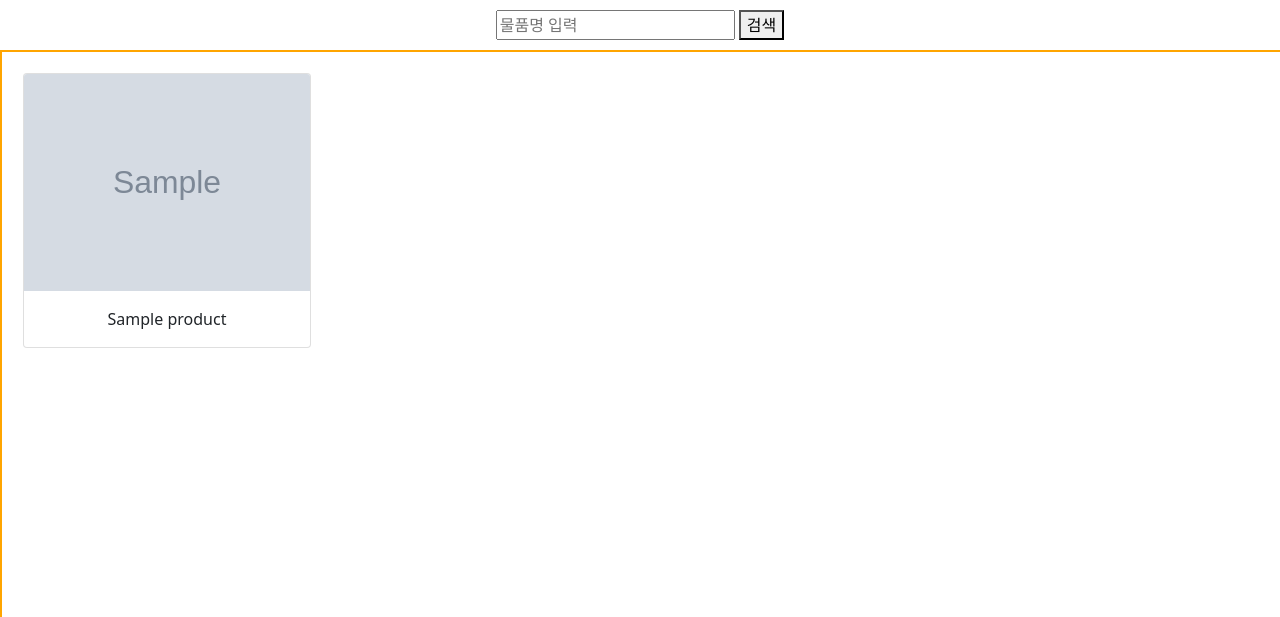
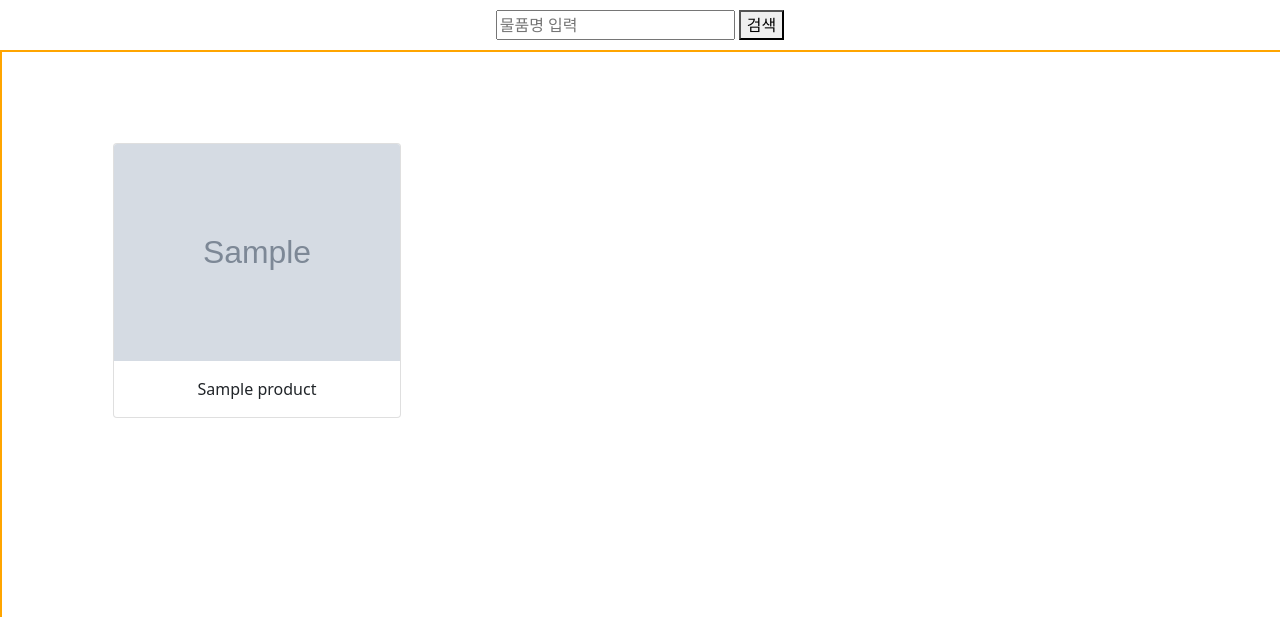
Before and after one commit to wndyd0131/Season_Mall, a Django app: page / in a window 1280 px wide; the page is wider, and only the part inside the window is pictured. Shown: the part 66-683 px from the top of that part. Run offline with Django 4.2, Linux system fonts and the light colour scheme; tables that the repository leaves empty hold one stand-in row (values such as "Sample post"); grey boxes marked "Sample" are stand-in pictures; some libraries are stand-ins or nearby versions.

Commit message:
change in placement of items

```diff
--- a/SeasonMall/views.py
+++ b/SeasonMall/views.py
@@ -5,11 +5,13 @@ from .models import Product
 from django.contrib.auth.decorators import login_required
 from django.core.paginator import Paginator
 from django.http import HttpResponse
+import stripe
+from django.conf import settings
 # Create your views here.
 def index(request):
   p_list = Product.objects.order_by('-created_date')
   page = request.GET.get('page','1') #페이징 적용
-  paginator = Paginator(p_list, 20)
+  paginator = Paginator(p_list, 16)
   page_obj = paginator.get_page(page)
   context = {'p_list':page_obj}
   return render(request, 'SeasonMall/index.html', context)
--- a/config/settings.py
+++ b/config/settings.py
@@ -39,6 +39,7 @@ INSTALLED_APPS = [
     'django.contrib.staticfiles',
     'SeasonMall.apps.SeasonmallConfig',
     'common.apps.CommonConfig',
+    'stripe',
 ]
 
 MIDDLEWARE = [
@@ -147,3 +148,7 @@ LOGOUT_REDIRECT_URL = '/'
 #이미지를 넣기 위해 필요
 MEDIA_URL = '/media/' #SeasonMall/media/파일경로로 나타내기
 MEDIA_ROOT = os.path.join(BASE_DIR, 'media') #MEDIA_ROOT에 파일이 저장됨 (upload_to 경로가 없으면 MEDIA_ROOT의 경로에 저장됨)
+
+#결제를 위해 필요 (stripe 사용)
+STRIPE_PUBLIC_KEY = 'pk_test_51KDr9GLvtI4Ww06EqhkEjq8ppEdMNRYhbKzXTCVzAXA1XXoPeFsSw06IM1HHYUDE4j2R2xyuxFhSj2Khn5sd0lv3001M91j9Hr'
+STRIPE_SECRET_KEY = 'sk_test_51KDr9GLvtI4Ww06ElzpTUvOjek0eOlNjfOwUExkp3TvOQymt4kcaxheQ4iVZHEXOT73tCx2OfEFItRZlPJLQL5XQ00xlyQn2C6'
--- a/static/style.css
+++ b/static/style.css
@@ -26,7 +26,7 @@ a:hover{
   height: 1420px;
   margin: 0px auto;
   border: 2px solid orange;
-  justify-content:right;
+  justify-content:center;
   flex-wrap: nowrap;
 }
 
@@ -56,8 +56,16 @@ a:hover{
   margin-top:10px;
   margin-bottom:10px;
 }
+
 .card {
+  margin:21px;
+  float:left;
   text-align:center;
+}
+
+.card_box{
+  margin-left: 90px;
+  margin-top: 70px;
 }
 
 .manage_box{
@@ -91,11 +99,6 @@ a:hover{
   color:white;
 }
 
-.card {
-  margin:21px;
-  float:left;
-  width: 200px;
-}
 .buy_prdt{
   justify-content:center;
   display:flex;
--- a/templates/SeasonMall/index.html
+++ b/templates/SeasonMall/index.html
@@ -8,6 +8,7 @@
 <div class="box">
   {% if p_list %}
   {% for product in p_list %}
+  <div class="card_box">
   <a href="{% url 'SeasonMall:prdt_info' product.id %}">
     <div class="card" style="width: 18rem;">
       {% if product.image %}
@@ -20,6 +21,7 @@
       </div>
     </div>
   </a>
+</div>
   {% endfor %}
   {% else %}
   <div class="empty_msg" style="color:gray;">
```
Also changed, not shown: media/uploads/milktea_wzE1Qt8.jpg (added).
